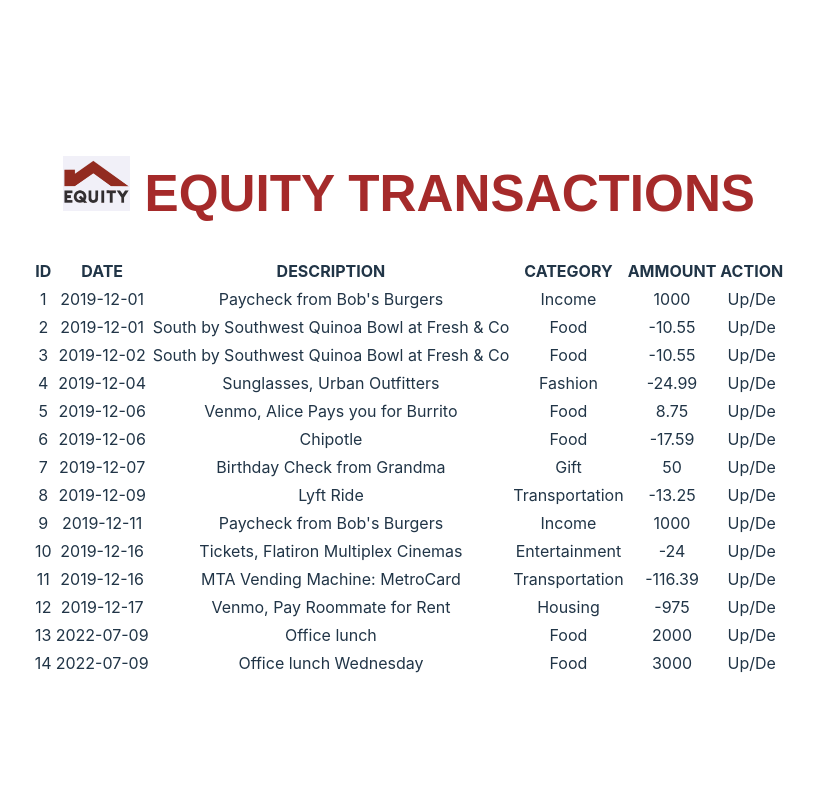
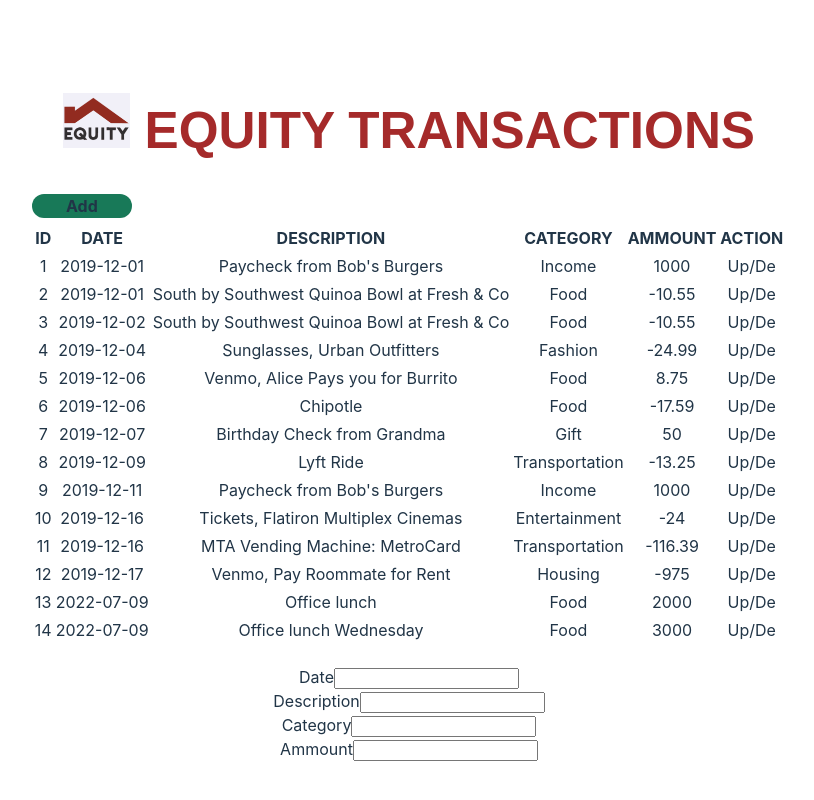
Before and after one commit to Qjones254/Equity-dummy, a React (Vite) app in the folder equityTransactions/: page /create in a window 1280 px wide. Shown: the whole page, without its empty margins (231-1045 px from the left). Built offline with nearby package versions, Linux system fonts and the light colour scheme; data requests are answered from the project's data file.

Commit message:
fifth commit

```diff
--- /dev/null
+++ b/equityTransactions/src/Add.jsx
@@ -0,0 +1,46 @@
+
+import React,{ useState } from 'react'
+import { useNavigate } from 'react-router-dom'
+
+function Add(){
+    const [inputData,setInputData]=useState({date:'',description:'',category:'',ammount:''})
+    const navigate = useNavigate();
+    function handleSubmit(event){
+        event.preventDefault()
+        fetch('http://localhost:3000/transactions',inputData)
+        .then(res=>{
+            alert("Data Added Successfully!");
+            navigate('/');
+        }).catch(err =>console.log(err));
+    }
+     return(
+    <div className='addPage'>
+        <div className='addLayout'>
+            <div>
+                <label htmlFor="date">  Date</label>
+                <input type="text" name='date' className='date'
+                 onChange={e=>setInputData({...inputData, date:e.target.value})}/>
+            </div>
+            <form onSubmit={handleSubmit} >
+            <div>
+                <label htmlFor="description">Description</label>
+                <input type="text" name='description' className='description'
+                onChange={e=>setInputData({...inputData, description:e.target.value})}/>
+
+            </div>
+            <div>
+                <label htmlFor="category">Category</label>
+                <input type="text" name='category' className='category'
+                 onChange={e=>setInputData({...inputData, category:e.target.value})}/>
+            </div>
+            <div>
+                <label htmlFor="ammount">Ammount</label>
+                <input type="text" name='ammount' className='ammount'
+                 onChange={e=>setInputData({...inputData, ammount:e.target.value})} />
+            </div>
+            </form>
+        </div>
+    </div>
+)}
+
+export default Add
--- a/equityTransactions/src/App.css
+++ b/equityTransactions/src/App.css
@@ -57,3 +57,12 @@
 .header:hover{
   color: rgb(16, 75, 16);
 }
+#link{
+  background-color: rgb(24, 121, 88);
+  width: 100px;
+  text-align: center;
+  border-radius: 17px;
+  margin-bottom: 5px;
+  font-weight: bolder;
+  cursor: pointer;
+}
--- a/equityTransactions/src/App.jsx
+++ b/equityTransactions/src/App.jsx
@@ -24,6 +24,7 @@
             <div className="header">
                 <h1> <img className="image" src={image} alt="" /> EQUITY TRANSACTIONS</h1>
             </div>
+            <div id="link"><a to='/create' href="./AppRoute.jsx"></a>Add</div>
             <table className="table">
                 <thead>
                     <tr>
@@ -31,6 +32,7 @@
                     <th key={i}>{c}</th>
 
                  ))}
+
                 <th>ID</th>
                 <th>DATE</th>
                 <th>DESCRIPTION</th>
--- /dev/null
+++ b/equityTransactions/src/AppRouter.jsx
@@ -0,0 +1,17 @@
+import React from "react";
+import {BrowserRouter,Routes,Route} from 'react-router-dom'
+import Add from './Add'
+import App from './App'
+
+function AppRouter(){
+    return(
+        <BrowserRouter>
+        <App></App>
+       < Routes>
+       <Route path="/" element={App}/>
+       <Route path="create" element={<Add/>}/>
+       </Routes>
+        </BrowserRouter>
+    )
+}
+export default AppRouter;
--- a/equityTransactions/src/main.jsx
+++ b/equityTransactions/src/main.jsx
@@ -1,11 +1,12 @@
 import React from 'react'
 import ReactDOM from 'react-dom/client'
 import './index.css'
-import App from './App';
+import AppRouter from './AppRouter';
+
 
 
 ReactDOM.createRoot(document.getElementById('root')).render(
 <React.StrictMode>
-<App/>
+<AppRouter/>
 </React.StrictMode>
 )
```
